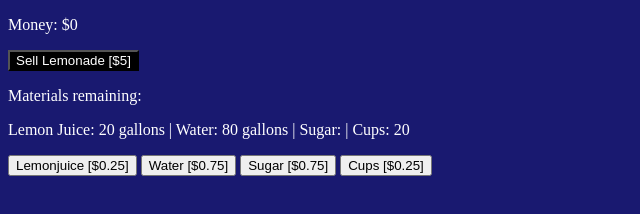
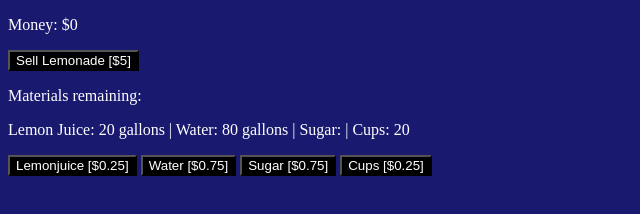
Before and after one commit to oneplusoneiseleven/nonaiclicker2, a plain HTML site: page index.html in a window 1280 px wide. Shown: the whole page, without its empty margins (0-640 px from the left). Drawn offline with Linux system fonts and the light colour scheme.

Commit message:
Update index.html

```diff
--- a/index.html
+++ b/index.html
@@ -28,16 +28,16 @@
     <p>
       Lemon Juice: <span id="lemonjuice">20</span> gallons | Water: <span id="water">80</span> gallons | Sugar: <span id="sugar"></span> | Cups: <span id="cups">20</span>
     </p>
-    <button onclick="buySupplies(0)">
+    <button onclick="buySupplies(0)" class="colorbutton">
       Lemonjuice [$<span id="lemonjuiceprice">0.25</span>]
     </button>
-    <button onclick="buySupplies(1)">
+    <button onclick="buySupplies(1)" class="colorbutton">
       Water [$<span id="waterprice">0.75</span>]
     </button>
-    <button onclick="buySupplies(2)">
+    <button onclick="buySupplies(2)" class="colorbutton">
       Sugar [$<span id="sugarprice">0.75</span>]
     </button>
-    <button onclick="buySupplies(3)">
+    <button onclick="buySupplies(3)" class="colorbutton">
       Cups [$<span id="cupsprice">0.25</span>]
     </button>
     <script>
@@ -53,7 +53,7 @@
       var cupsprice = 0.25
 
       function sellLemonade() {
-        if (lemons >= 1 && water >= 4 && cups >= 1 && sugar >= 1) {
+        if (lemonjuice >= 1 && water >= 4 && cups >= 1 && sugar >= 1) {
           money = money + price
           lemonjuice = lemonjuice - 1
           water = water - 4
```
